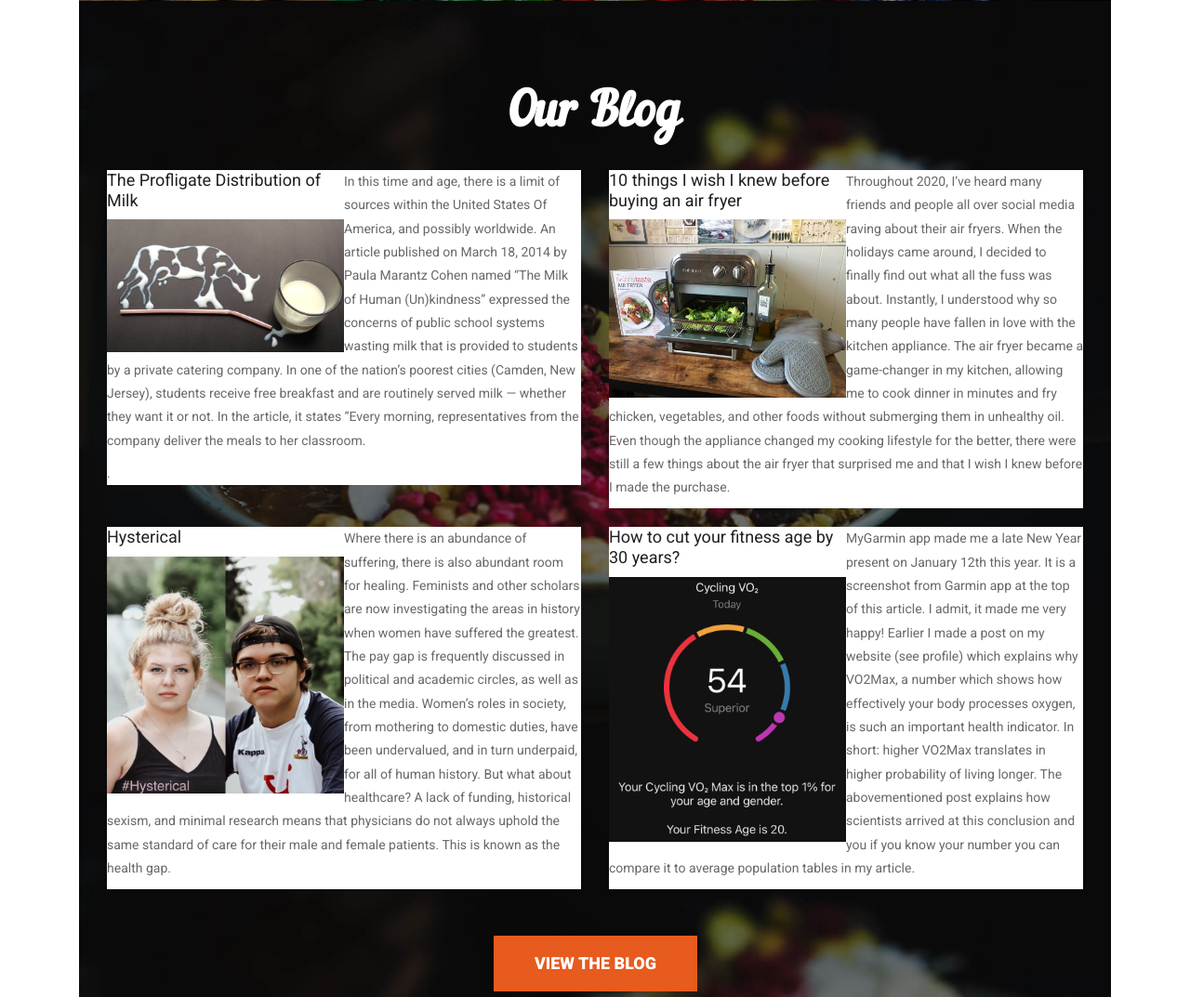
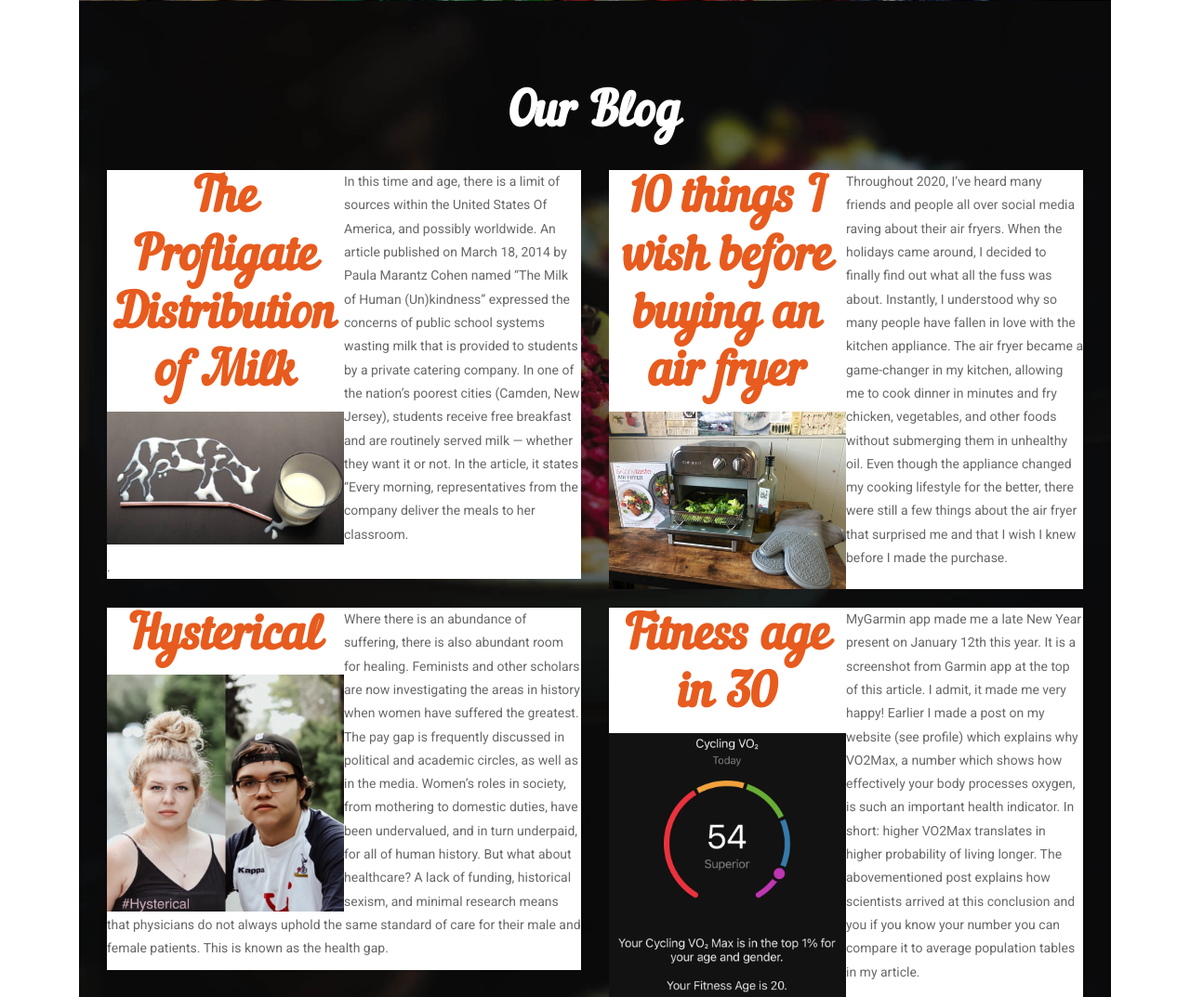
Before and after one commit to Hashininirasha/Maintain-your-fitness-due-to-COVID-19-and-stay-at-home, a PHP site: page / in a window 1280 px wide. Shown: the part 3573-4646 px from the top of the page at 93% size. Run offline with PHP 8.4, Linux system fonts and the light colour scheme; some libraries are stand-ins or nearby versions; some web fonts are replaced.

Commit message:
added alignment

```diff
--- a/index.php
+++ b/index.php
@@ -811,7 +811,7 @@ People can't go out to meet his or her Doctor to get nutritional advice. Sometim
                             <div class="col-md-6 col-sm-6">
                                 <div class="blog-block">
                                     <div class="blog-img-box">
-                                    <h3>The Profligate Distribution of Milk</h3>
+                                    <h5 class="block-title text-center">The Profligate Distribution of Milk</h3>
                                         <img src="images/cow.jpg" alt="" />
                                         <div class="overlay">
                                             <a href="https://gomiebear.medium.com/the-profligate-of-milk-bc56cce3e4a1"><i class="fa fa-link" aria-hidden="true"></i></a>
@@ -830,7 +830,7 @@ People can't go out to meet his or her Doctor to get nutritional advice. Sometim
                             <div class="col-md-6 col-sm-6">
                                 <div class="blog-block">
                                     <div class="blog-img-box">
-                                    <h3>10 things I wish I knew before buying an air fryer</h3>
+                                    <h5 class="block-title text-center">10 things I wish before buying an air fryer</h3>
                                         <img src="images/air.jpeg" alt="" />
                                         <div class="overlay">
                                             <a href="https://medium.com/insider/10-things-i-wish-i-knew-before-buying-an-air-fryer-9db23ef5a279"><i class="fa fa-link" aria-hidden="true"></i></a>
@@ -847,7 +847,7 @@ Even though the appliance changed my cooking lifestyle for the better, there wer
                             <div class="col-md-6 col-sm-6">
                                 <div class="blog-block">
                                     <div class="blog-img-box">
-                                    <h3>Hysterical</h3>
+                                    <h5 class="block-title text-center">Hysterical</h3>
                                         <img src="images/gap.jpeg" alt="" />
                                         <div class="overlay">
                                             <a href="https://devonclarebanfield-1221.medium.com/hysterical-9421ed76a027"><i class="fa fa-link" aria-hidden="true"></i></a>
@@ -862,7 +862,7 @@ Even though the appliance changed my cooking lifestyle for the better, there wer
                             <div class="col-md-6 col-sm-6">
                                 <div class="blog-block">
                                     <div class="blog-img-box">
-                                    <h3>How to cut your fitness age by 30 years?</h3>
+                                    <h5 class="block-title text-center">Fitness age in 30</h3>
                                         <img src="images/time.png" alt="" />
                                         <div class="overlay">
                                             <a href="https://dmitri-konash.medium.com/how-to-cut-your-fitness-age-by-30-years-328f29e2ffa6"><i class="fa fa-link" aria-hidden="true"></i></a>
```
